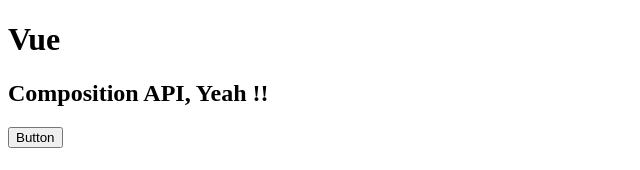
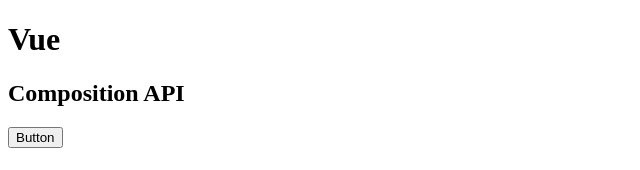
Before and after one commit to pig60214/VueCompositionApiTutorial, a Vue app: page / in a window 1280 px wide. Shown: the top 170 px of the page, without its empty margins (0-640 px from the left). Built offline with nearby package versions, Linux system fonts and the light colour scheme.

Commit message:
If No ref(), When Data Be Updated, DOM Not Updated

```diff
--- a/src/components/HelloWorld.vue
+++ b/src/components/HelloWorld.vue
@@ -31,10 +31,10 @@
     },
   },
   setup() {
-    const syntax = ref('Composition API');
-    console.log(syntax.value); // use `.value` to get value
+    let syntax = 'Composition API';
+    console.log(syntax); // use `.value` to get value
 
-    setTimeout(() => { syntax.value = 'Composition API, Yeah !!'; console.log(syntax.value); }, 3000);
+    setTimeout(() => { syntax = 'Composition API, Yeah !!'; console.log(syntax); }, 3000);
 
     return {
       syntax,
```
